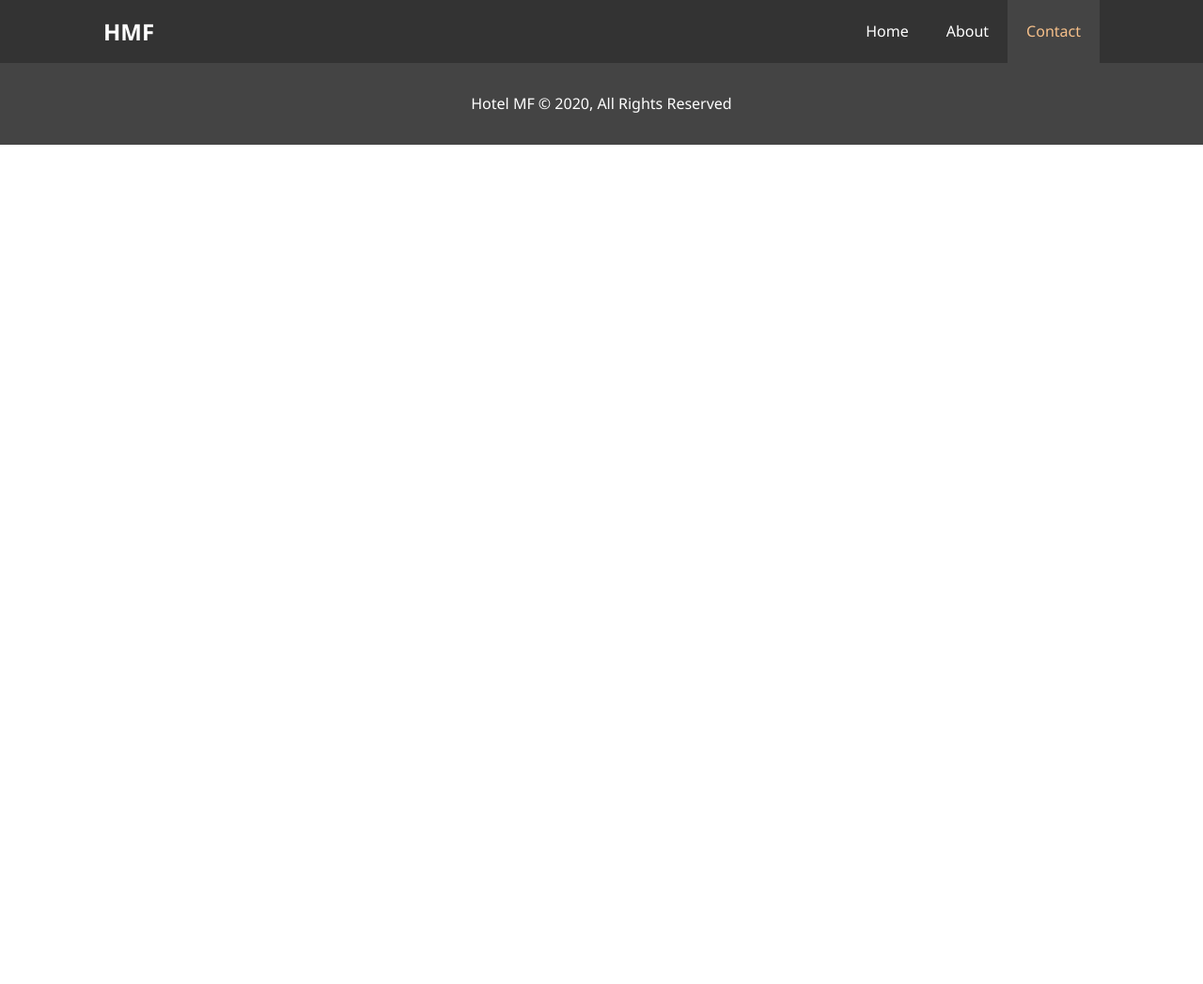
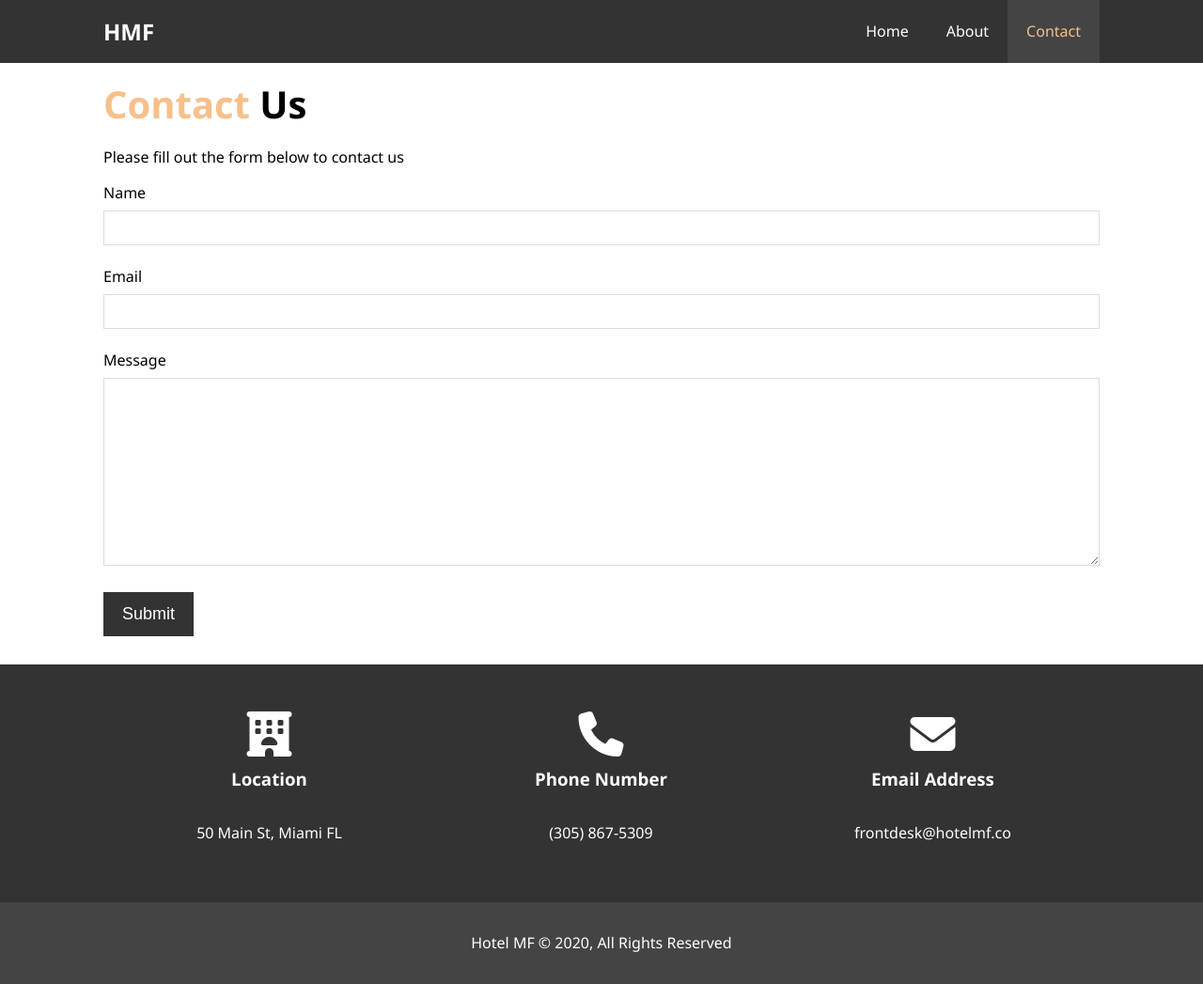
Before and after one commit to wmompie/practice_hotel_website, a plain HTML site: page contact.html in a window 1280 px wide. Shown: the whole page at 94% size. Before the commit the page ends 800 px from the top, so only its background shows below. Drawn offline with Linux system fonts and the light colour scheme.

Commit message:
adding contact form and contact info section

```diff
--- a/contact.html
+++ b/contact.html
@@ -9,6 +9,10 @@
       content="Welcome to the most extraordinary hotel in Miami Florida"
     />
     <meta name="keywords" content="hotel, miami hotel, florida hotel" />
+    <script
+      src="https://kit.fontawesome.com/95f921acce.js"
+      crossorigin="anonymous"
+    ></script>
     <link rel="stylesheet" href="css/style.css" />
     <title>Hotel MF | Contact</title>
   </head>
@@ -27,6 +31,48 @@
       </nav>
     </header>
 
+    <section id="contact-form" class="py-3">
+      <div class="container">
+        <h1 class="l-heading"><span class="text-primary">Contact</span> Us</h1>
+        <p>Please fill out the form below to contact us</p>
+        <form action="process.php">
+          <div class="form-group">
+            <label for="name">Name</label>
+            <input type="text" name="name" id="name" />
+          </div>
+          <div class="form-group">
+            <label for="email">Email</label>
+            <input type="email" name="email" id="email" />
+          </div>
+          <div class="form-group">
+            <label for="message">Message</label>
+            <textarea name="message" id="message"></textarea>
+          </div>
+          <button type="submit" class="btn">Submit</button>
+        </form>
+      </div>
+    </section>
+
+    <section id="contact-info" class="bg-dark">
+      <div class="container">
+        <div class="box">
+          <i class="fas fa-hotel fa-3x"></i>
+          <h3>Location</h3>
+          <p>50 Main St, Miami FL</p>
+        </div>
+        <div class="box">
+          <i class="fas fa-phone fa-3x"></i>
+          <h3>Phone Number</h3>
+          <p>(305) 867-5309</p>
+        </div>
+        <div class="box">
+          <i class="fas fa-envelope fa-3x"></i>
+          <h3>Email Address</h3>
+          <p>frontdesk@hotelmf.co</p>
+        </div>
+      </div>
+    </section>
+
     <footer id="main-footer">
       <p>Hotel MF &copy; 2020, All Rights Reserved</p>
     </footer>
--- a/css/style.css
+++ b/css/style.css
@@ -240,6 +240,33 @@ p {
   width: 100px;
 }
 
+/* Contact Form */
+#contact-form .form-group {
+  margin-bottom: 20px;
+}
+
+#contact-form label {
+  display: block;
+  margin-bottom: 5px;
+}
+
+#contact-form input,
+#contact-form textarea {
+  border: 1px #ddd solid;
+  padding: 10px;
+  width: 100%;
+}
+
+#contact-form textarea {
+  height: 200px;
+}
+
+#contact-form input:focus,
+#contact-form textarea:focus {
+  outline: none;
+  border-color: #f7c08a;
+}
+
 /* Footer */
 #main-footer {
   background: #444;
```
